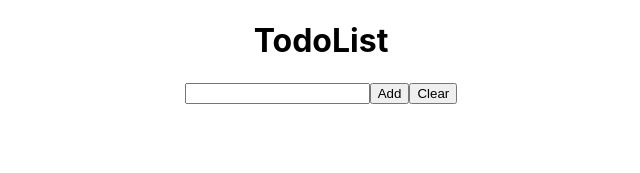
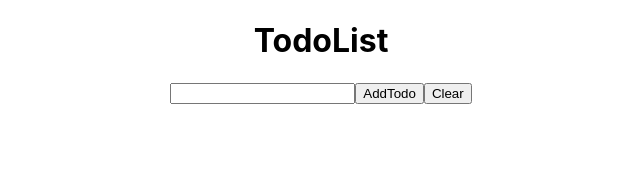
Before and after one commit to Gokulcasper/react_todo, a React (Create React App) app: page / in a window 1280 px wide. Shown: the top 173 px of the page, without its empty margins (319-959 px from the left). Built offline with nearby package versions, Linux system fonts and the light colour scheme.

Commit message:
Feat : Create TodoList

```diff
--- a/src/App.js
+++ b/src/App.js
@@ -8,7 +8,7 @@ function App() {
         <TodoList />
       </h1>
       <input />
-      <button>Add</button>
+      <button>AddTodo</button>
       <button>Clear</button>
     </div>
   );
```
